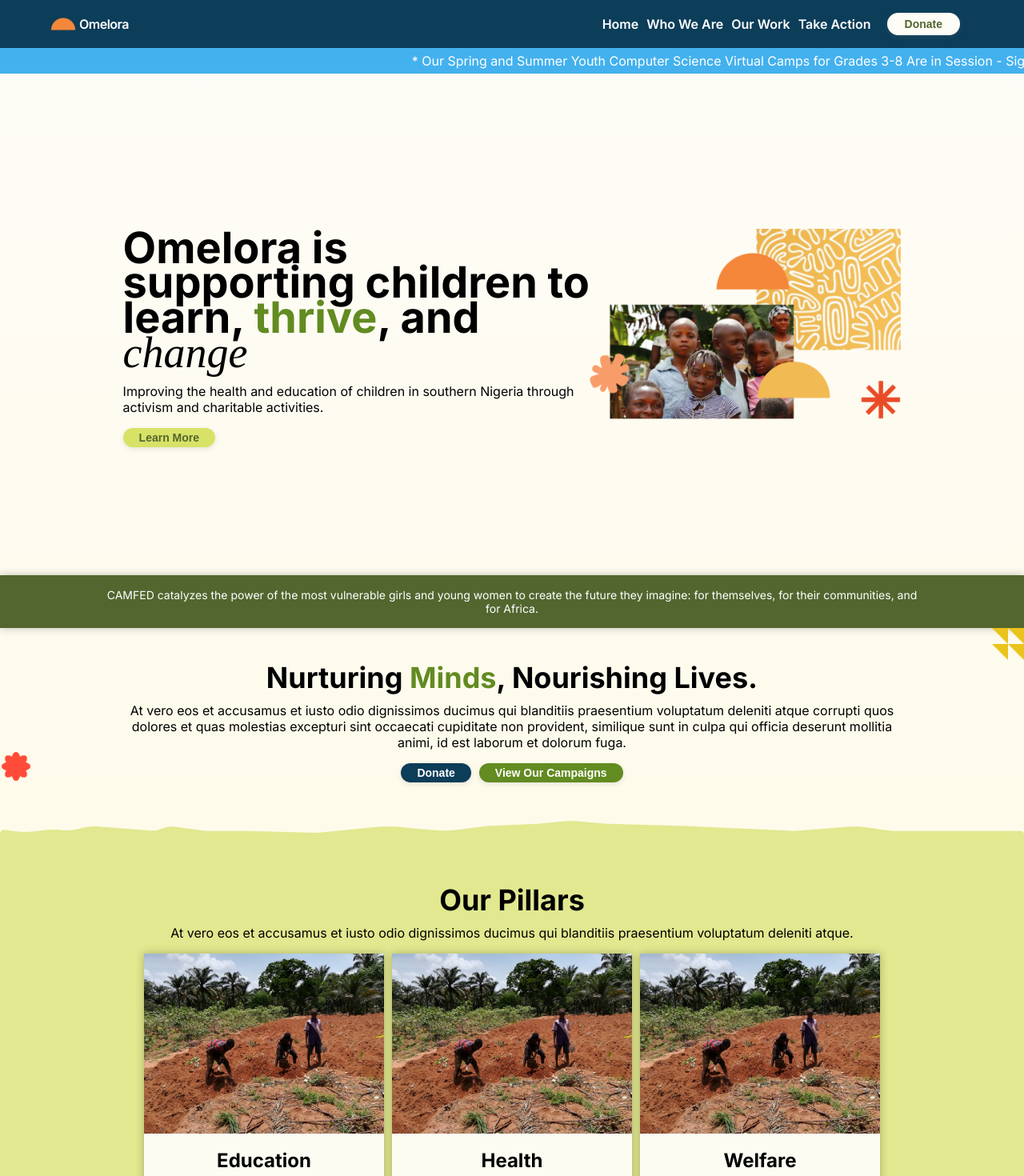
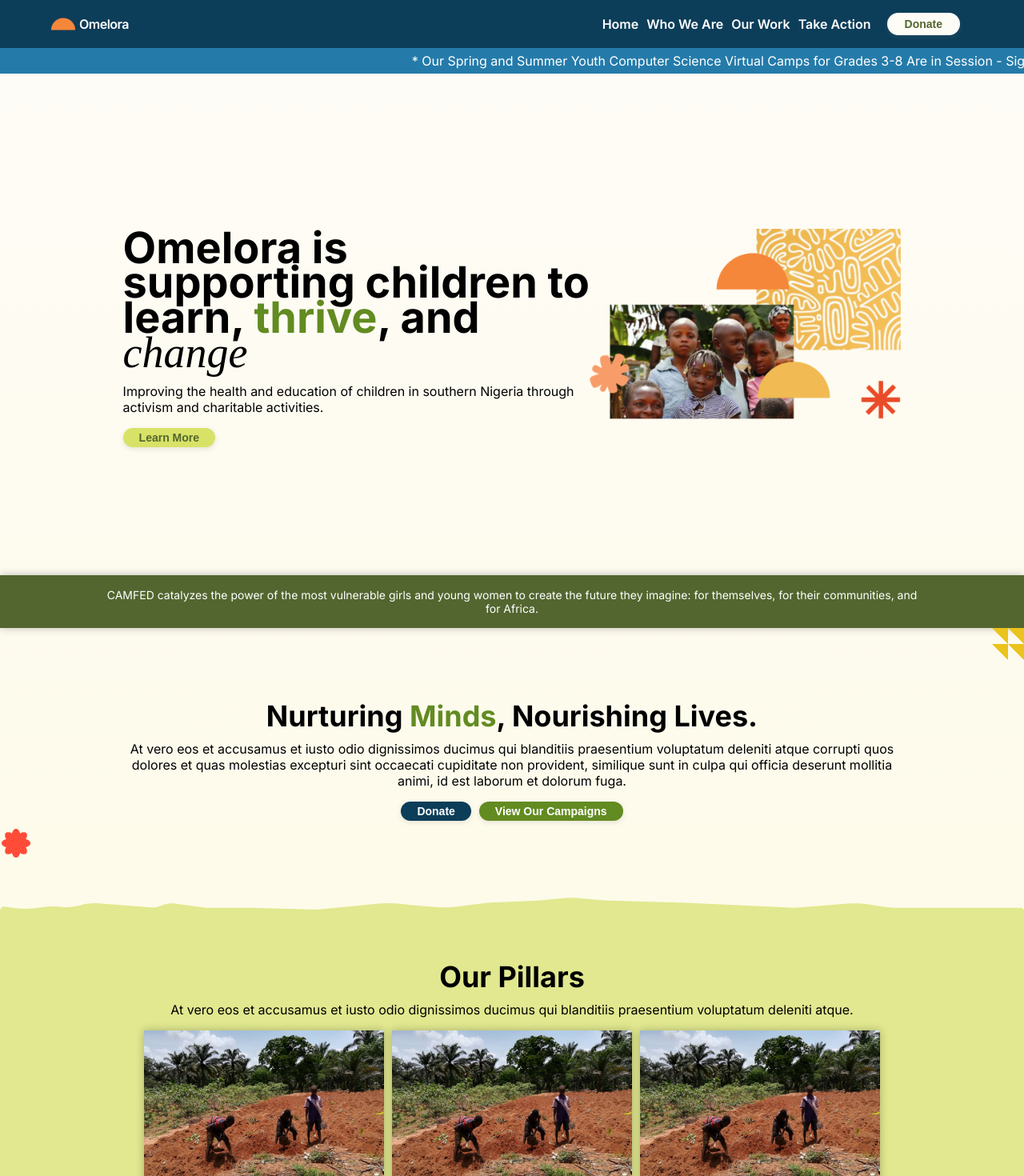
Before and after one commit to kyraezikeuzor/Omelora-Website, a Next.js app: page / in a window 1280 px wide. Shown: the top 1470 px of the page at 80% size. Built offline with nearby package versions, Linux system fonts and the light colour scheme; a web font is replaced by a local one.

Commit message:
Modified styling and colors

```diff
--- a/app/take-action/page.js
+++ b/app/take-action/page.js
@@ -1,5 +1,6 @@
 import React from 'react'
 import style from './page.module.css'
+import Banner from '@/components/Global/Banner'
 
 export default function page() {
   return (
@@ -8,6 +9,9 @@
             <h1>We offer many ways to <i>contribute</i> to our cause</h1>
             <p>Improving the health and education of children in southern Nigeria through activism and charitable activities.</p>
         </header>
+        <Banner text="CAMFED catalyzes the power of the most
+      vulnerable girls and young women to create the future they imagine: for themselves,
+      for their communities, and for Africa."/>
     </div>
   )
 }
--- a/components/Global/FundCard.module.css
+++ b/components/Global/FundCard.module.css
@@ -44,6 +44,7 @@
 
 .status div b {
     font-size: 12px;
+    color: black;
 }
 
 .card-links {
--- a/components/Global/Navbar.module.css
+++ b/components/Global/Navbar.module.css
@@ -91,7 +91,7 @@
   position: sticky;
   height: 2rem;
   overflow: hidden;
-  background-color: #43B1EE;
+  background-color: #247baa;
 }
 
 .alert-text {
--- a/components/Home/Connect.js
+++ b/components/Home/Connect.js
@@ -7,7 +7,7 @@
   return (
     <div className={style["connect"]}>
         <div>
-            <h2>Connect with us on social media</h2>
+            <h2>Keep in touch on social media</h2>
             <p>At vero eos et accusamus et iusto odio dignissimos ducimus qui blanditiis praesentium voluptatum deleniti atque.</p>
             <Socials/>
         </div>
--- a/components/Home/Connect.module.css
+++ b/components/Home/Connect.module.css
@@ -3,7 +3,7 @@
     text-align: left;
     display: flex;
     flex-direction: row;
-    column-gap: 20px;
+    column-gap: 50px;
     align-items: center;
 }
 
--- a/components/Home/Main.module.css
+++ b/components/Home/Main.module.css
@@ -22,8 +22,8 @@
     text-align: left;
     justify-content: center;
     align-items: center;
-    column-gap: 20px;
-    row-gap: 20px;
+    column-gap: 50px;
+    row-gap: 50px;
 }
 
 .support-section img {
--- a/components/Home/Mission.module.css
+++ b/components/Home/Mission.module.css
@@ -9,7 +9,7 @@
 
 .mission-text-container {
     position: relative;
-    padding: 0 12vw;
+    padding: 6vh 12vw;
 }
 
 .mission-text-container h2 {
```
